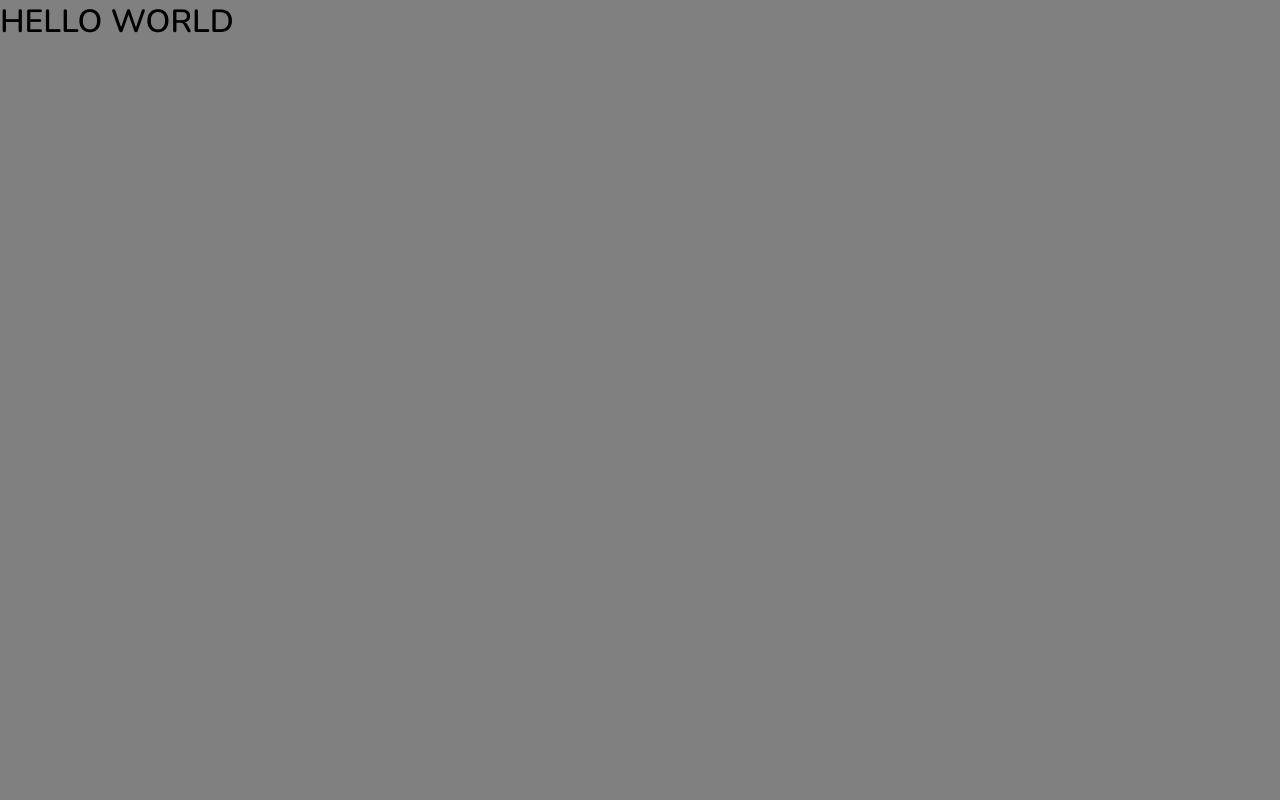
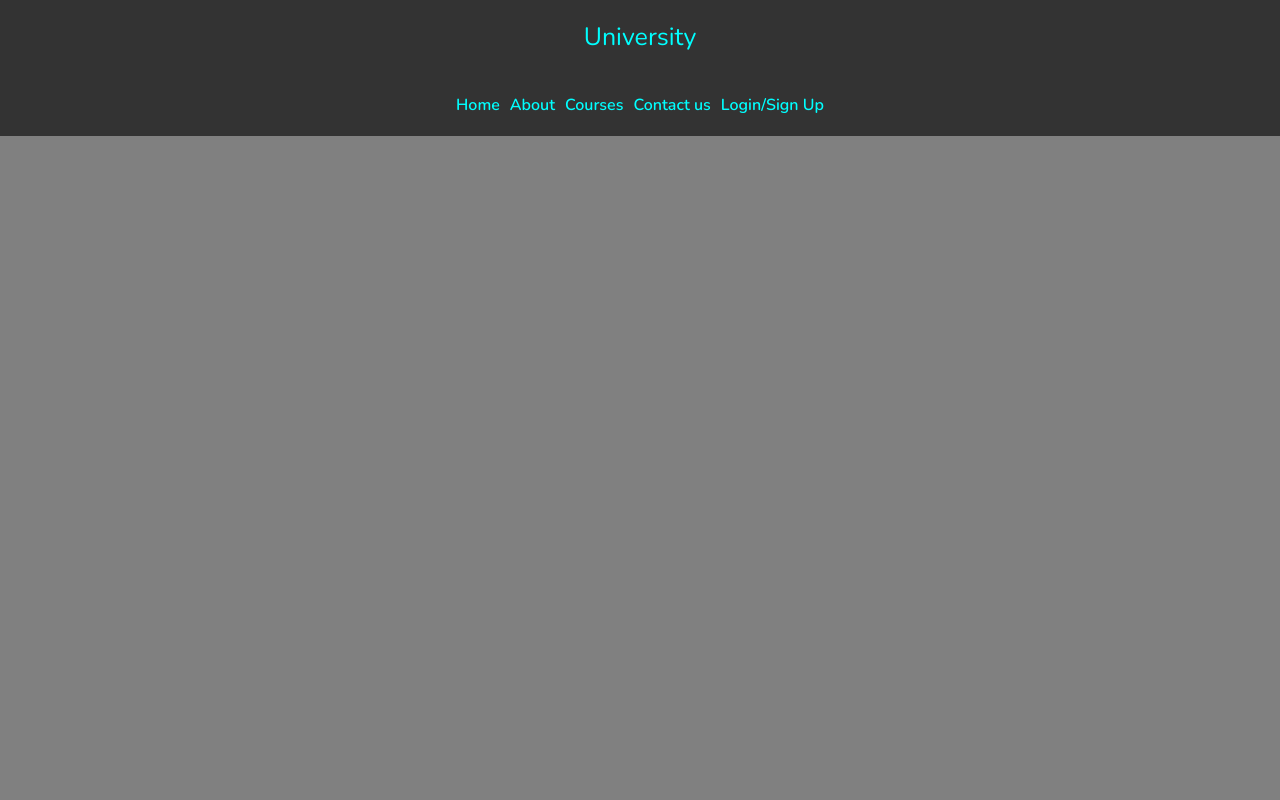
Before and after one commit to Maroun-Assaad/uni-website, a React (Create React App) app: page / in a window 1280 px wide. Shown: the top 800 px of the page. Built offline with nearby package versions, Linux system fonts and the light colour scheme.

Commit message:
deployment

```diff
--- a/package.json
+++ b/package.json
@@ -2,6 +2,7 @@
   "name": "university-website-react",
   "version": "0.1.0",
   "private": true,
+  "homepage": "https://maroun-assaad.github.io/uni-website",
   "dependencies": {
     "@testing-library/jest-dom": "^5.17.0",
     "@testing-library/react": "^13.4.0",
--- a/src/App.tsx
+++ b/src/App.tsx
@@ -9,31 +9,23 @@ import Contact from "./pages/Contact";
 import Account from "./pages/Account";
 import "./App.css";
 
-// function App() {
-//   return (
-//     <Router>
-//       <div className="App">
-//         <Header />
-//         <main className="main-content">
-//           <Routes>
-//             <Route path="/" element={<Home />} />
-//             <Route path="/about" element={<About />} />
-//             <Route path="/courses" element={<Courses />} />
-//             <Route path="/contact" element={<Contact />} />
-//             <Route path="/account" element={<Account />} />
-//           </Routes>
-//         </main>
-//         <Footer />
-//       </div>
-//     </Router>
-//   );
-// }
-
 function App() {
   return (
-    <div className="App">
-      <h1>HELLO WORLD</h1>
-    </div>
+    <Router>
+      <div className="App">
+        <Header />
+        <main className="main-content">
+          <Routes>
+            <Route path="/" element={<Home />} />
+            <Route path="/about" element={<About />} />
+            <Route path="/courses" element={<Courses />} />
+            <Route path="/contact" element={<Contact />} />
+            <Route path="/account" element={<Account />} />
+          </Routes>
+        </main>
+        <Footer />
+      </div>
+    </Router>
   );
 }
 
```
Also changed, not shown: 8 other files (tests, documents, lock files or other folders).
